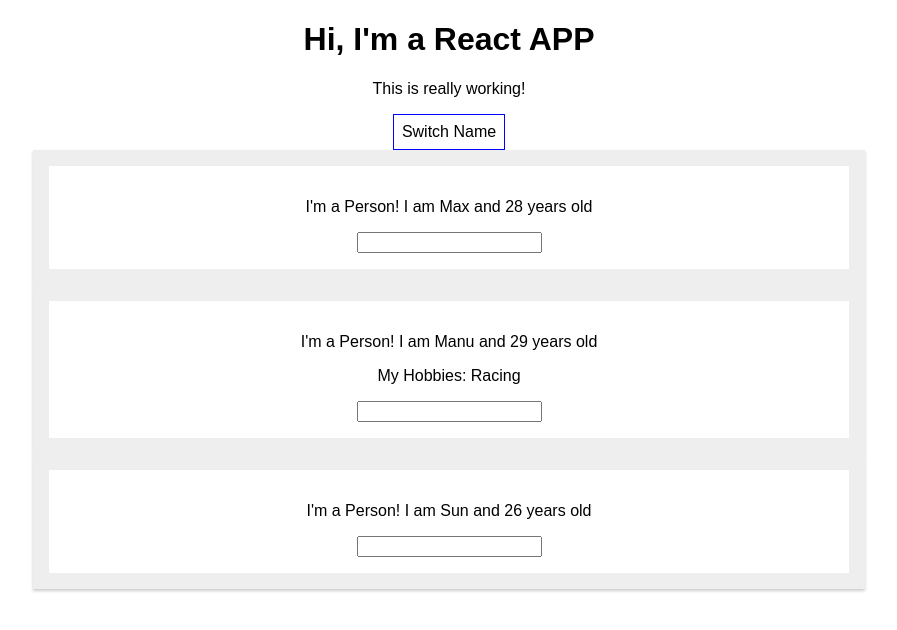
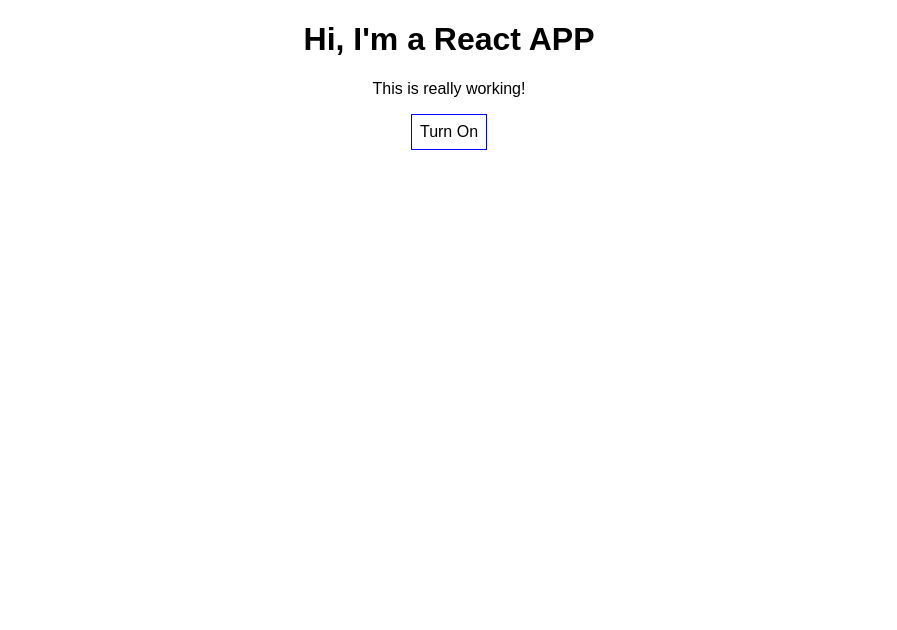
Before and after one commit to khong10/reactJS_prac, a React (Create React App) app: page / in a window 1280 px wide. Shown: the top 630 px of the page, without its empty margins (191-1088 px from the left). Built offline with nearby package versions, Linux system fonts and the light colour scheme.

Commit message:
render content conditionally

```diff
--- a/src/App.js
+++ b/src/App.js
@@ -23,6 +23,12 @@ class App extends Component {
     })
   }
 
+  togglePersonHandler = () => {
+    const doesShow = this.state.showPerson();
+    this.setState({showPerson: !doesShow})
+  }
+
+
   render() {
     const style = {
       backgroundColor: 'white',
@@ -36,8 +42,10 @@ class App extends Component {
         <h1>Hi, I'm a React APP</h1>
         <p>This is really working!</p>
         <button
-        style = {style}
-        onClick={() => this.switchNameHandler('Maximilian!!')}>Switch Name</button>
+          style={style}
+          onClick={() => this.togglePersonHandler()}>Turn On</button>
+        {this.state.showPerson ?
+        <div>
           <Person
             name={this.state.persons[0].name}
             age={this.state.persons[0].age} />
@@ -50,6 +58,9 @@ class App extends Component {
             name={this.state.persons[2].name}
             age={this.state.persons[2].age} />
         </div>
+        : null
+          }
+      </div>
     );
   }
 }
```
Lines whose indentation alone changed are shown as unchanged.
